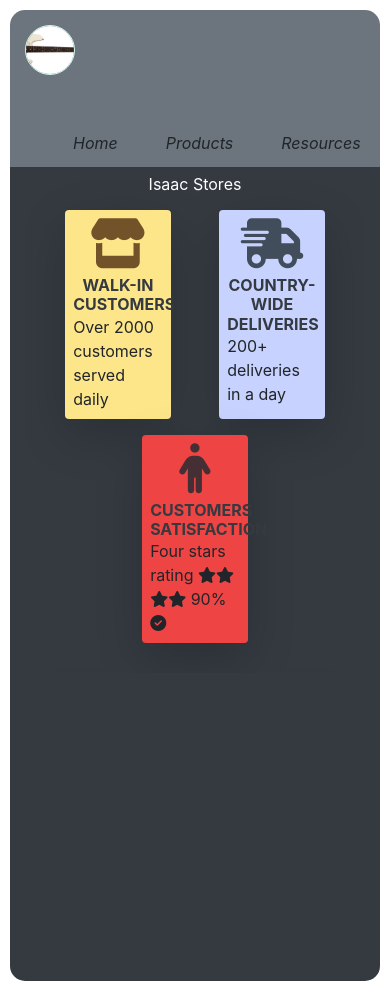
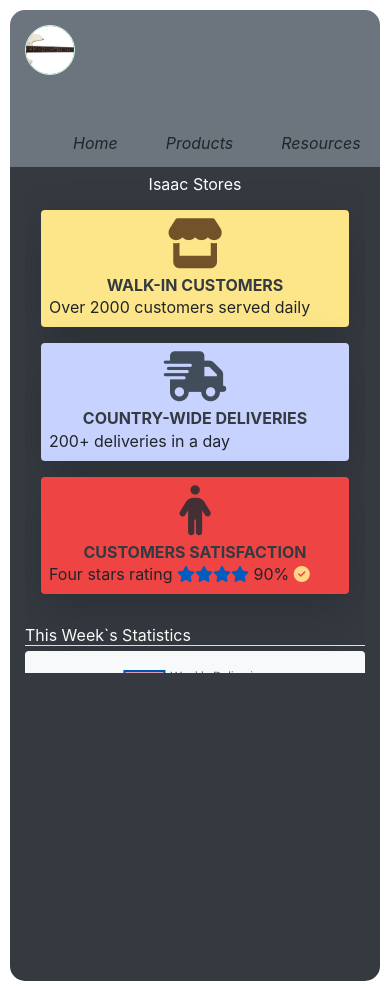
Before and after one commit to IsaacNyamari/dashboard, a website: page index.html in a window 390 px wide. Drawn offline with Linux system fonts and the light colour scheme.

Commit message:
style.css
updated

```diff
--- a/style.css
+++ b/style.css
@@ -20,6 +20,13 @@
 .rotate {
     animation: rotation 3s infinite linear;
     color: #ffffff;
+}
+
+.fa-star {
+    color: #005cbf;
+}
+.fa-check-circle{
+    color: #ffd789;
 }
 
 .block a {
@@ -87,16 +94,31 @@
     .right-panel {
         border-radius: 0 0 15px 15px;
     }
-.profile{
+
+    .profile {
         width: 50px;
         height: 50px;
         display: flex;
     }
-.statistics{
+
+    .statistics {
         overflow-x: hidden;
-    height:60vh;
+        height: 60vh;
+    }
+
+    .view {
+        display: block;
+    }
+
+    .fa-star {
+        color: #005cbf;
+    }
+
+    .right-panel-top {
+        width: 100% !important;
     }
 }
-.description{
+
+.description {
     text-align: left;
 }
```
Lines whose indentation alone changed are shown as unchanged.
